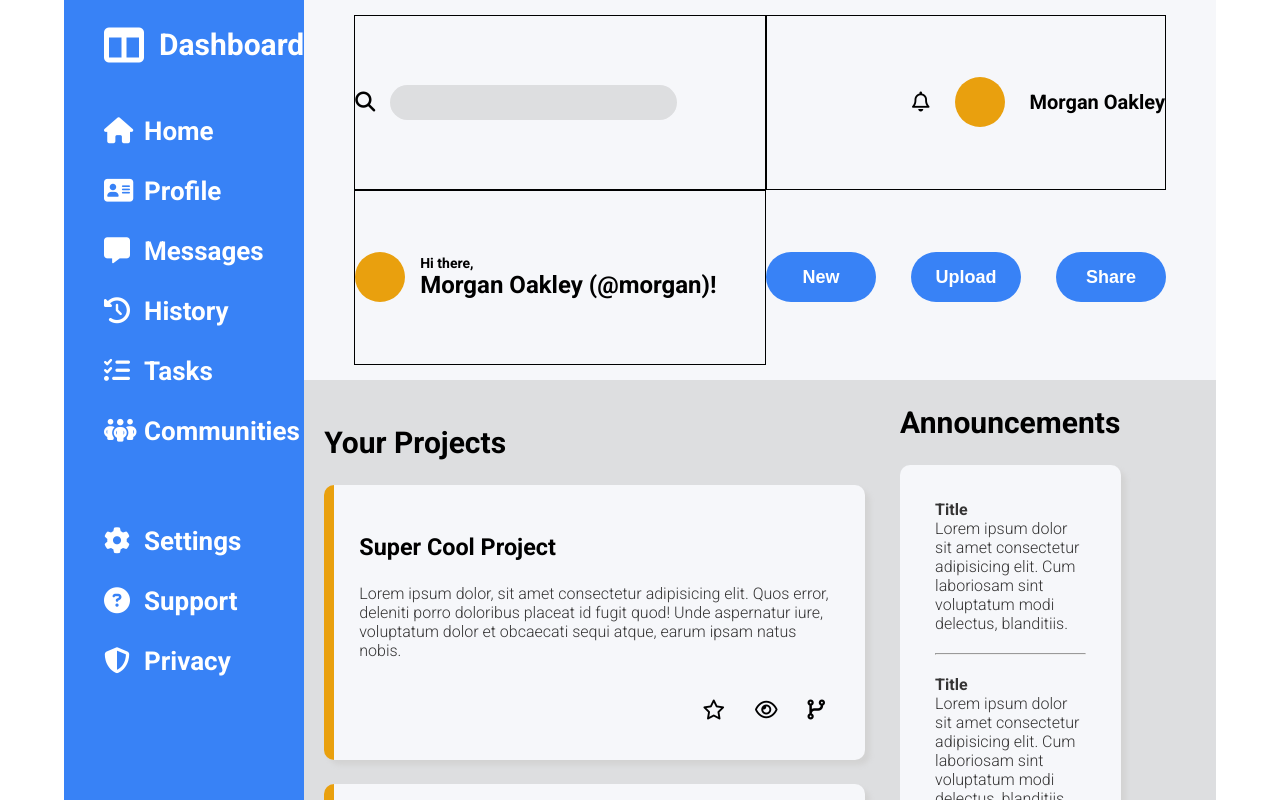
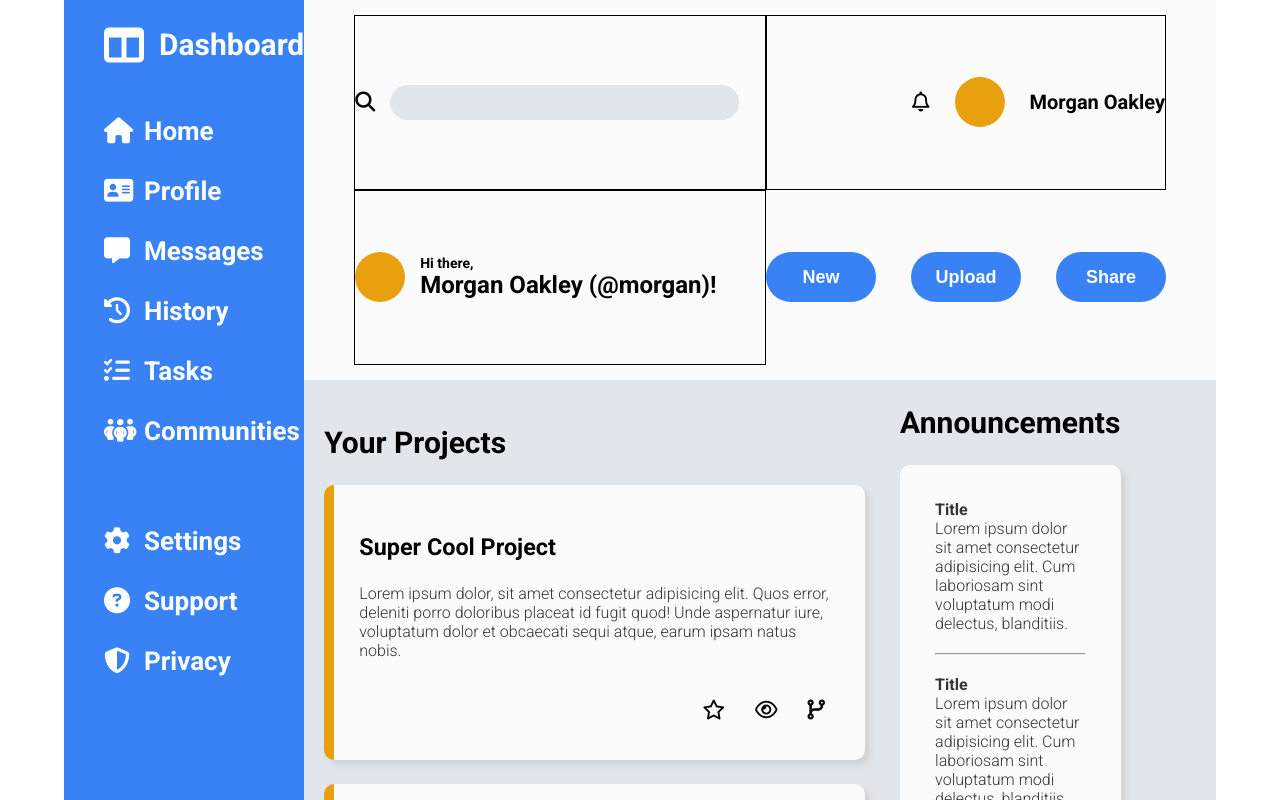
Before and after one commit to cmoratagarcia/odin-admin-dashboard, a plain HTML site: page index.html in a window 1280 px wide. Shown: the top 800 px of the page. Drawn offline with Linux system fonts and the light colour scheme.

Commit message:
Update colors to match model

```diff
--- a/styles.css
+++ b/styles.css
@@ -4,12 +4,11 @@
 
 :root {
     --orange: #e9a00e;
-    --beige: #f6f7fa;
+    --beige: #fbfbfc;
     --azure: #3882f6;
-    --blue-gray: #dddee0;
+    --blue-gray: #e1e5ec;
 
 }
-
 body {
     width: 90%;
     font-family: 'Roboto', sans-serif;
@@ -19,6 +18,7 @@ body {
     grid-template-columns: 1fr 4fr;
     grid-template-rows: 1fr 5fr;
 }
+/*Side Dashboard*/
 .sidebar {
     grid-row: 1/3;
     background-color: var(--azure);
@@ -51,6 +51,8 @@ li {
 .bottom-nav {
     margin-top: 50px;
 }
+
+/*Header*/
 header {
     background-color: var(--beige);
     grid-column: 2/3;
@@ -58,8 +60,7 @@ header {
     grid-template: 1fr 1fr/2fr 1fr;
     padding: 15px 50px;
     font-weight: bold;
-
-}
+  }
 
 .search-area, .greeting {
     display: flex;
@@ -88,7 +89,7 @@ header {
     background-color: var(--blue-gray);
     border-radius: 20px;
     height: 35px;
-    width: 70%;
+    width: 85%;
 }
 
 
```
